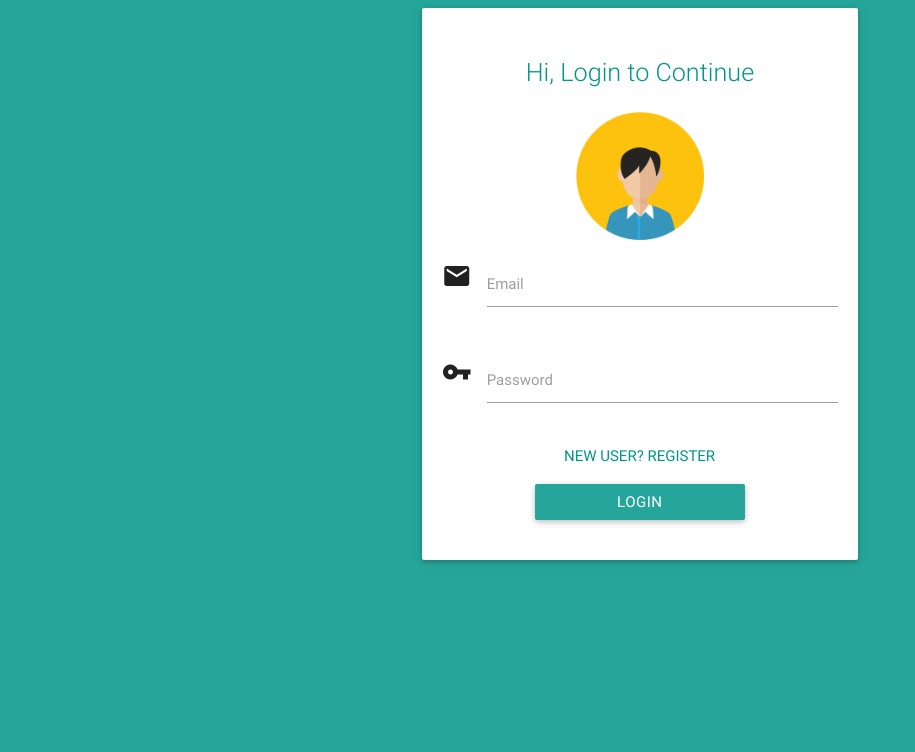
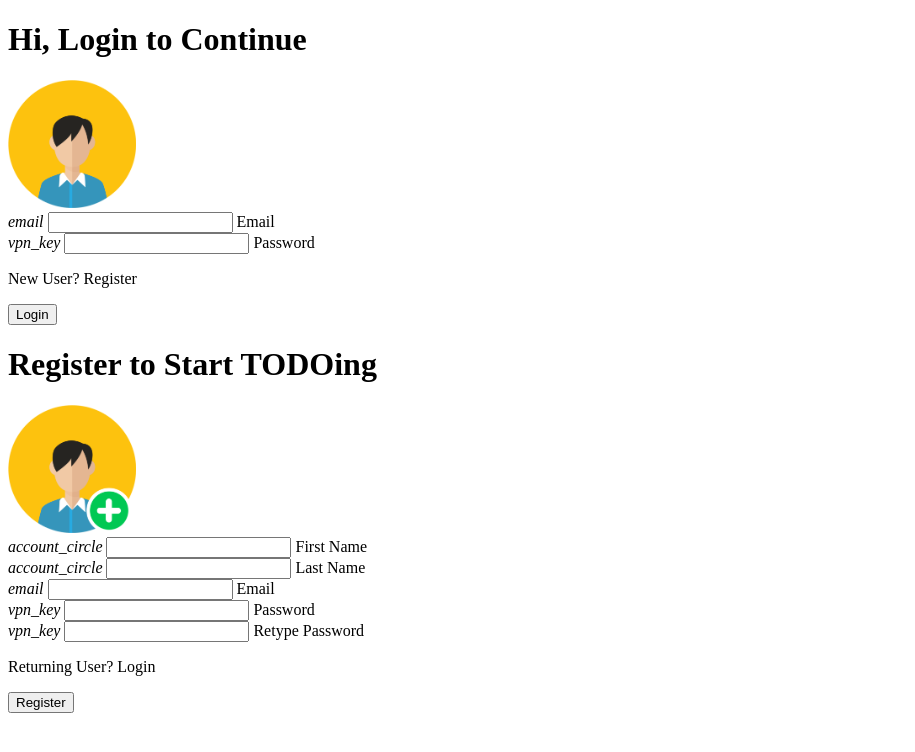
Before and after one commit to aneeshrelan/TodoList, a CodeIgniter app: page /database/index.php/home/ in a window 1280 px wide. Shown: the top 752 px of the page, without its empty margins (0-915 px from the left). Run offline with CodeIgniter, Linux system fonts and the light colour scheme; data that the repository does not hold is empty.

Commit message:
Temp remove external files

```diff
--- a/application/views/login.php
+++ b/application/views/login.php
@@ -5,35 +5,7 @@
 <html>
 <head>
 <title>Login | TODOer</title>
-	<link href="https://fonts.googleapis.com/icon?family=Material+Icons" rel="stylesheet">
 
-  <script src="<?php echo asset_url(); ?>js/jquery.js"></script>
-  <link rel="stylesheet" type="text/css" href="<?php echo asset_url(); ?>css/materialize.min.css">
-  <script src="<?php echo asset_url(); ?>js/materialize.min.js"></script>
-
-
-  <link rel="stylesheet" type="text/css" href="<?php echo asset_url(); ?>css/todo.css">
-  <link rel="stylesheet" type="text/css" href="<?php echo asset_url(); ?>css/animate.css">
-
-
-  <script src="<?php echo asset_url(); ?>js/todo.js"></script>
-<style type="text/css">
-
-<?php echo ($this->session->flashdata('register')) ? "#login" : "#register"; ?>
-{
-	display: none;
-}
-
-</style>
-<?php if($this->session->flashdata('success')){ ?>
-<script type="text/javascript">
-	$(document).ready(function(){
-
-		Materialize.toast('Registration Successful',2000,'green');
-
-	});
-</script>
-<?php } ?>
 </head>
 <body class="container teal lighten-1">
 	<div class="row">
```
